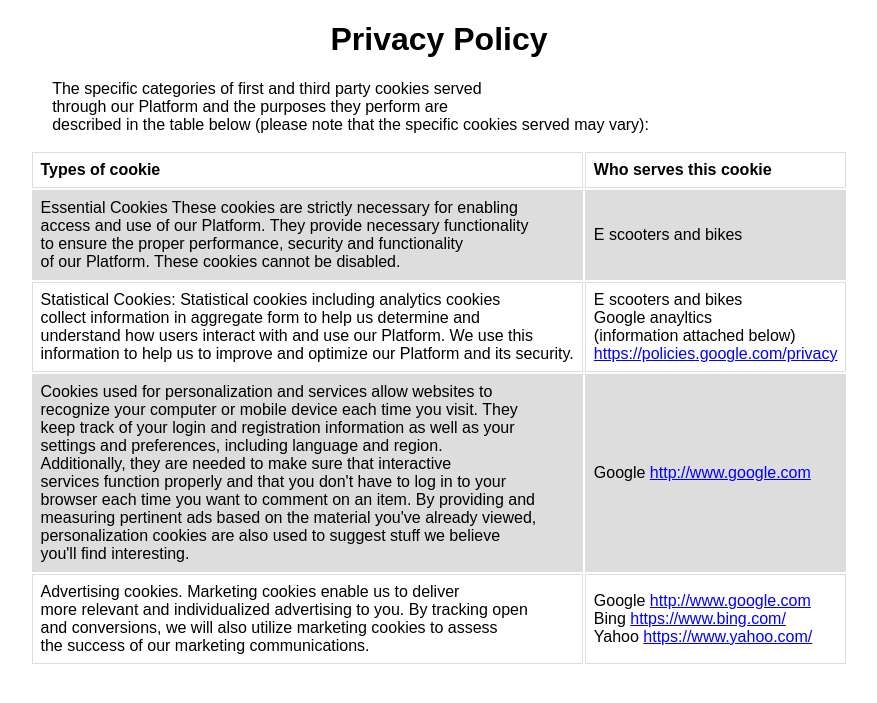
After one commit to MartinaValkova/Eshop_ica, a Django app: page /privacy/ in a window 1280 px wide. The commit adds this page. Shown: the top 703 px of the page, without its empty margins (201-1078 px from the left). Run offline with Django 4.2, Linux system fonts and the light colour scheme.

Commit message:
Added policies at the bottom of the page

```diff
--- a/Eshop/Eshop/urls.py
+++ b/Eshop/Eshop/urls.py
@@ -28,6 +28,8 @@ urlpatterns = [
     path('logout/', auth_views.LogoutView.as_view(template_name='shop/logout.html'), name='logout'),
     path('contact/', views.contact, name='contact'),
     path('terms/', auth_views.LogoutView.as_view(template_name='shop/terms.html'), name='terms'),
+    path('privacy/', auth_views.LogoutView.as_view(template_name='shop/privacy.html'), name='privacy'),
+
 
 
 ]
--- /dev/null
+++ b/Eshop/shop/templates/shop/privacy.html
@@ -0,0 +1,81 @@
+<!DOCTYPE html>
+<html>
+<head>
+<style>
+table {
+  font-family: arial, sans-serif;
+  border-collapse: separate;
+  border-spacing: 1 15px;
+  width: 100%;
+  display: flex;
+  justify-content: space-between;
+  justify-content: space-around;
+}
+
+td, th {
+  border: 1px solid #dddddd;
+  text-align: left;
+  padding: 8px;
+}
+
+tr:nth-child(even) {
+  background-color: #dddddd;
+}
+
+h1 {font-family: arial, sans-serif;
+  border-collapse: separate;
+  border-spacing: 1 15px;
+  width: 100%;
+  display: flex;
+  justify-content: space-between;
+  justify-content: space-around;}
+
+p {font-family: arial, sans-serif;
+  border-collapse: separate;
+  border-spacing: 1 15px;
+  width: 86%;
+  display: flex;
+  justify-content: space-between;
+  justify-content: space-around;}
+
+</style>
+</head>
+<body>
+
+<h1>Privacy Policy</h1>
+<p>The specific categories of first and third party cookies served <BR>through our Platform
+    and the purposes they perform are <BR>described in the table below (please note that
+    the specific cookies served may vary):</p>
+
+<table>
+  <tr>
+    <th>Types of cookie</th>
+    <th>Who serves this cookie</th>
+  </tr>
+  <tr>
+    <td>Essential Cookies These cookies are strictly necessary for enabling<BR> access and use of our Platform. They provide necessary functionality<BR> to ensure the proper performance, security and functionality <BR>of our Platform. These cookies cannot be disabled.</td>
+    <td>E scooters and bikes</td>
+  </tr>
+  <tr>
+    <td>Statistical Cookies: Statistical cookies including analytics cookies<BR> collect information in aggregate form to help us determine and<BR> understand how users interact with and use our Platform. We use this <BR>information to help us to improve and optimize our Platform and  its security.</td>
+    <td>E scooters and bikes<BR>Google anayltics<BR>(information attached below)</BR>
+        <a style="color:blue;" href="https://policies.google.com/privacy"> https://policies.google.com/privacy</a></label> </td>
+  </tr>
+  <tr>
+    <td>Cookies used for personalization and services allow websites to<BR> recognize your computer or mobile device each time you visit. They<BR> keep track of your login and registration information as well as your<BR> settings and preferences, including language and region. <BR>
+        Additionally, they are needed to make sure that interactive <BR>services function properly and that you don't have to log in to your <BR>browser each time you want to comment on an item. By providing and <BR>measuring pertinent ads based on the material you've already viewed,<BR> personalization cookies are also used to suggest stuff we believe<BR> you'll find interesting.</td>
+    <td>Google
+        <a style="color:blue;" href="http://www.google.com"> http://www.google.com</a></label> </td>
+  </tr>
+  <tr>
+    <td>Advertising cookies. Marketing cookies enable us to deliver <BR>more relevant and individualized advertising to you. By tracking open <BR> and conversions, we will also utilize marketing cookies to assess <BR>the success of our marketing communications.
+    </td>
+    <td>Google
+        <a style="color:blue;" href="http://www.google.com"> http://www.google.com</a></label><BR>
+            Bing <a style="color:blue;" href="https://www.bing.com/"> https://www.bing.com/</a></label></BR>
+            Yahoo <a style="color:blue;" href="https://www.yahoo.com/"> https://www.yahoo.com/</a></label></BR> </td>
+  </tr>
+</table>
+
+</body>
+</html>
```
Also changed, not shown: Eshop/shop/templates/shop/index.html (+19 -0 lines).
